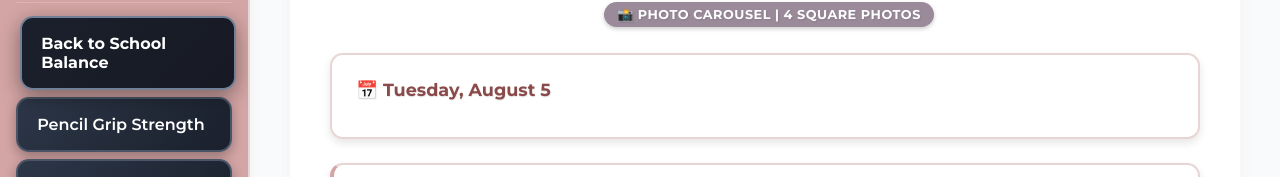
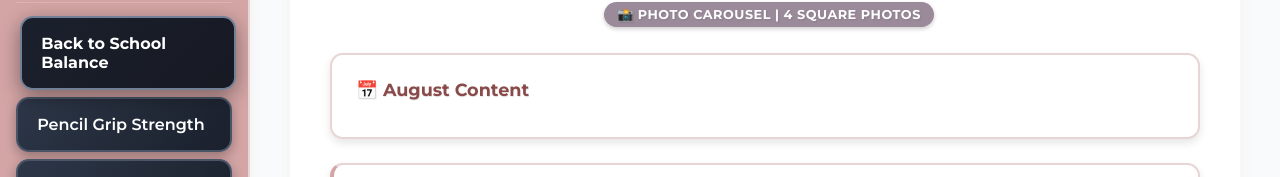
Before and after one commit to Jaymelynng/AugustContent, a React (Vite) app: page / in a window 1280 px wide. Both pictures are taken after a click on the button "Back to School Balance". Shown: the part 243-420 px from the top of the page. Built offline with nearby package versions, Linux system fonts and the light colour scheme.

Commit message:
Remove Specific Dates from Content Sections

```diff
--- a/src/components/sections/BackToSchoolBalanceSection.tsx
+++ b/src/components/sections/BackToSchoolBalanceSection.tsx
@@ -19,7 +19,7 @@ export function BackToSchoolBalanceSection() {
       </h1>
 
       <div className="content-section">
-        <h3>📅 Tuesday, August 5</h3>
+        <h3>📅 August Content</h3>
       </div>
 
       <div className="desc">
--- a/src/components/sections/PencilGripStrengthSection.tsx
+++ b/src/components/sections/PencilGripStrengthSection.tsx
@@ -22,7 +22,7 @@ export function PencilGripStrengthSection() {
       </h1>
 
       <div className="content-section">
-        <h3>Friday, August 8</h3>
+        <h3>📅 August Content</h3>
       </div>
 
       <div className="desc">
```
